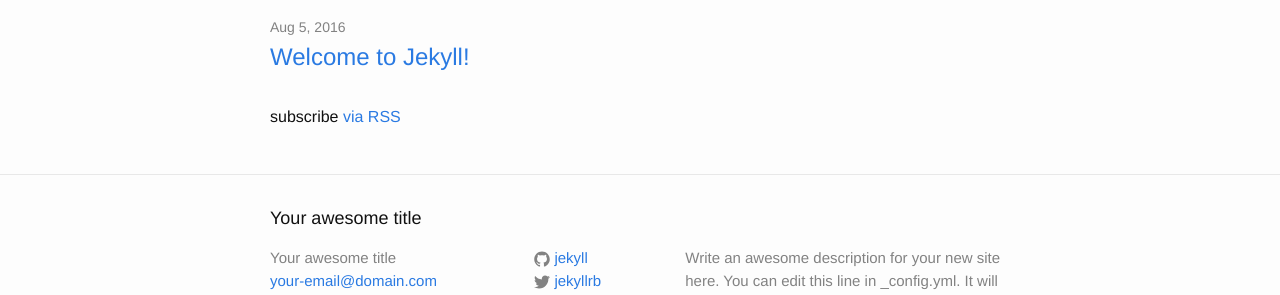
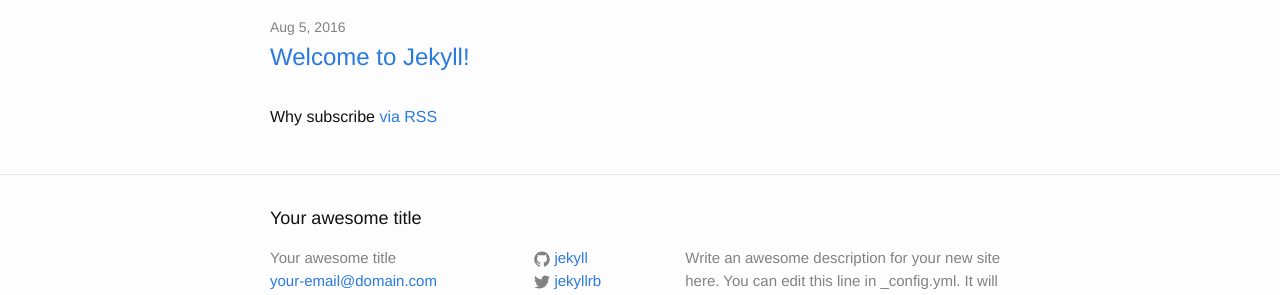
Before and after one commit to surelysherlock/raadplays, a Jekyll site: the page built from index.html, in a window 1280 px wide. Shown: the part 122-417 px from the top of the page. Built offline with Jekyll 4.4.1, drawn with Linux system fonts in a browser that asks for light colours.

Commit message:
Update index.html

```diff
--- a/index.html
+++ b/index.html
@@ -18,6 +18,6 @@ layout: default
     {% endfor %}
   </ul>
 
-  <p class="rss-subscribe">subscribe <a href="{{ "/feed.xml" | prepend: site.baseurl }}">via RSS</a></p>
+  <p class="rss-subscribe">Why subscribe <a href="{{ "/feed.xml" | prepend: site.baseurl }}">via RSS</a></p>
 
 </div>
```
